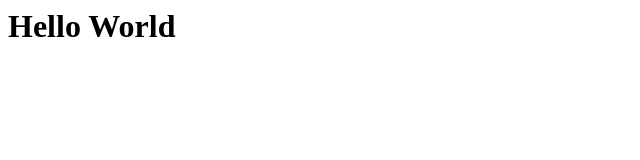
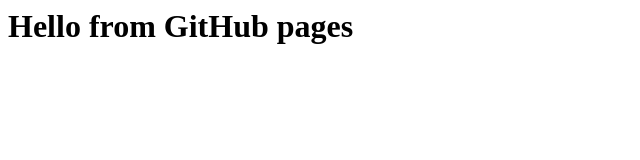
Before and after one commit to mansuedei/mansuedei.github.io, a plain HTML site: page index.html in a window 1280 px wide. Shown: the whole page, without its empty margins (0-640 px from the left). Drawn offline with Linux system fonts and the light colour scheme.

Commit message:
commit for pages

```diff
--- a/index.html
+++ b/index.html
@@ -1 +1 @@
-<h1>Hello World</h1>
+<h1>Hello from GitHub pages</h1>
```
